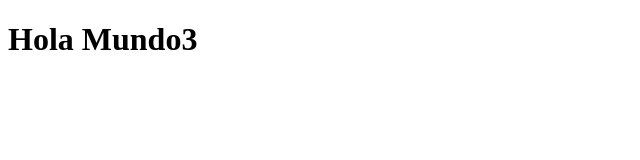
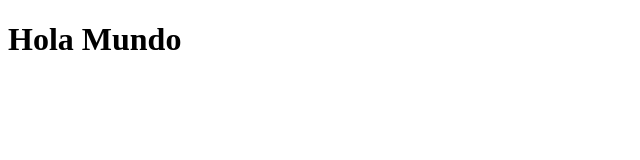
Before and after one commit to arturoadb/arturoadb.github.io, a plain HTML site: page index.html in a window 1280 px wide. Shown: the full height of the page, 0-640 px from the left. Drawn offline with Linux system fonts and the light colour scheme.

Commit message:
Probando

```diff
--- a/index.html
+++ b/index.html
@@ -6,6 +6,6 @@
 	<title>"Hola Mundo"</title>
 </head>
 <body>
-	<h1>Hola Mundo3</h1>
+	<h1>Hola Mundo</h1>
 </body>
 </html>
```
